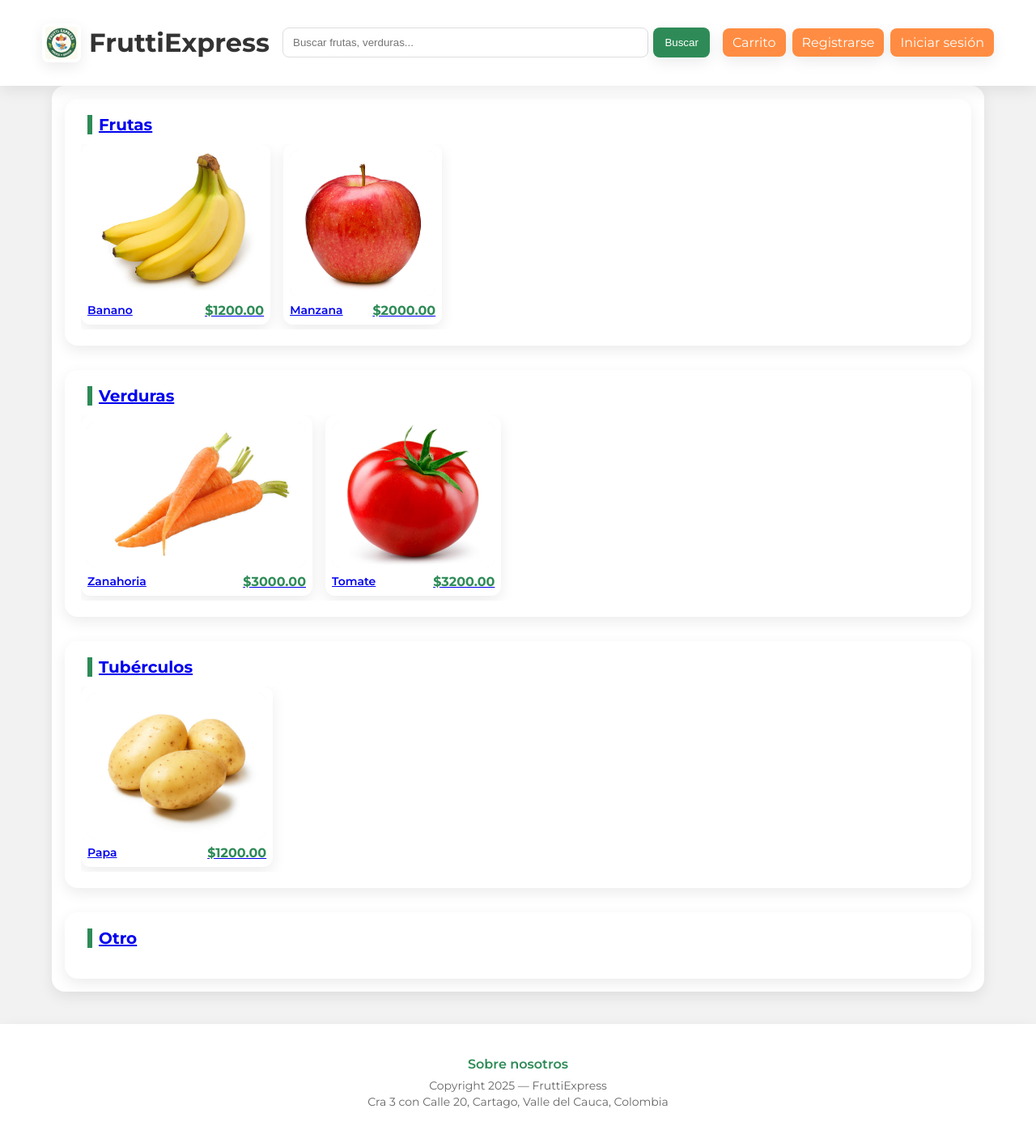
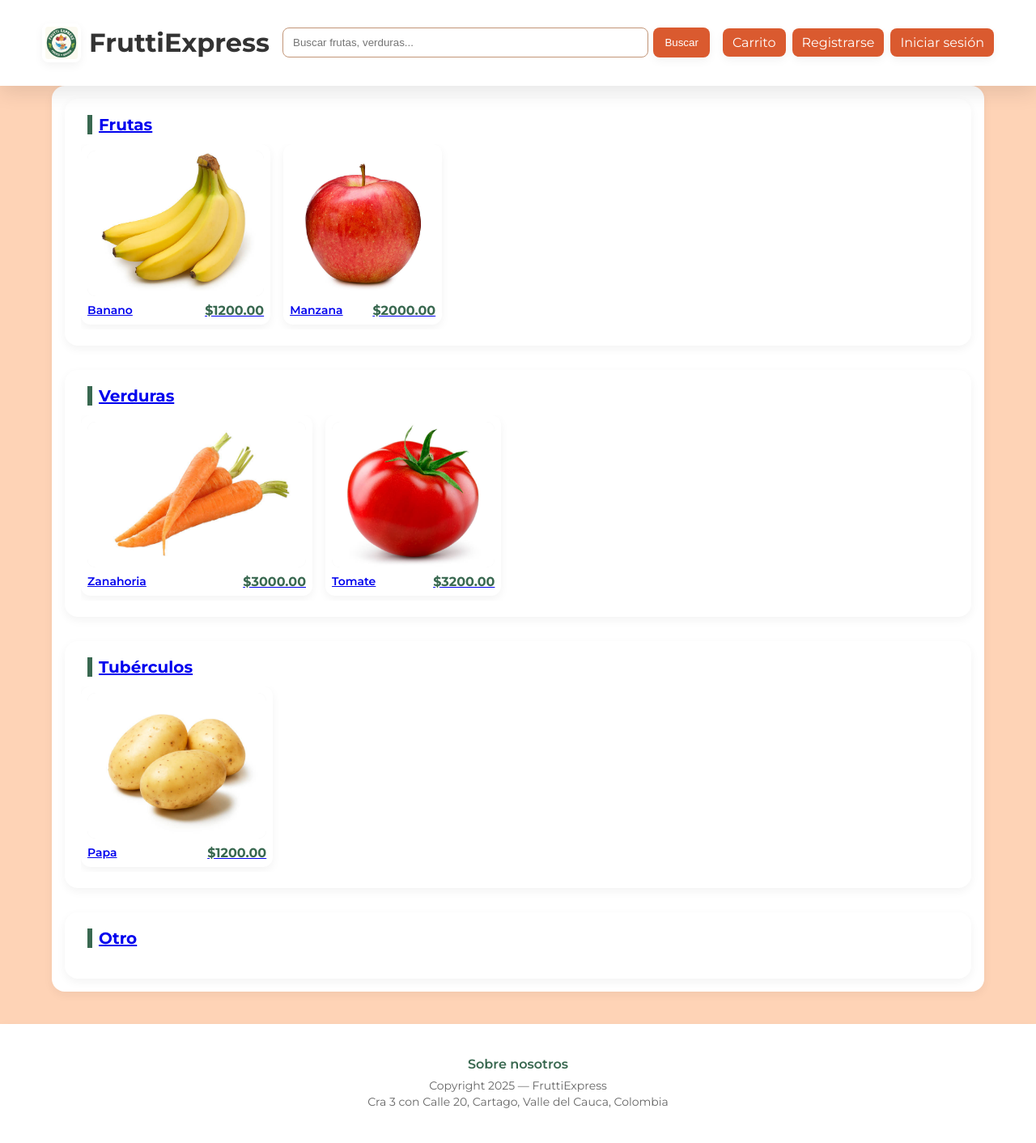
Before and after one commit to DavidLele/fruttiexpress, a Flask app: page / in a window 1280 px wide. Shown: the whole page at 81% size. Run offline with Flask 2, Linux system fonts and the light colour scheme; data comes from the database, SQL or seed files in the repository.

Commit message:
Revamp CSS styles with modern design and animations
Updated the CSS styles for a modern look with pastel colors, animations, and interactive effects. Improved layout and responsiveness for better user experience.

```diff
--- a/static/css/style.css
+++ b/static/css/style.css
@@ -1,303 +1,335 @@
-/* static/css/style.css */
-/* 🌿 FruttiExpress - Estilo actualizado con imágenes uniformes */
+/* static/css/style.css (versión mejorada) */
+/* 🌿 FruttiExpress - Estilo moderno con paleta pastel, animaciones y efectos interactivos */
 
 @import url('https://fonts.googleapis.com/css2?family=Montserrat:wght@300;400;600;700&display=swap');
 
-:root{
-  --verde:#2e8b57;
-  --naranja:#ff8c42;
-  --amarillo:#ffd26a;
-  --rojo:#e07a5f;
-  --blanco:#ffffff;
-  --gris:#f2f2f2;
-  --texto:#333;
-  --sombra: 0 6px 18px rgba(0,0,0,0.08);
+:root {
+  --fondo-principal: #fed3b6; /* Fondo principal pastel */
+  --naranja-principal: #da5a2f; /* Naranja cálido */
+  --beige: #c29577; /* Beige natural */
+  --marron: #97694a; /* Marrón terroso */
+  --amarillo-suave: #e6a751; /* Amarillo dorado */
+  --verde-fresco: #396850; /* Verde natural para frescura */
+  --blanco: #ffffff;
+  --texto: #333;
+  --sombra-suave: 0 4px 12px rgba(0,0,0,0.05);
+  --transicion: all 0.3s ease-in-out;
 }
 
-*{box-sizing:border-box;}
-body{
-  font-family:'Montserrat',sans-serif;
-  color:var(--texto);
-  margin:0;
-  background:var(--gris);
-  min-height:100vh;
-  display:flex;
-  flex-direction:column;
+* { box-sizing: border-box; }
+body {
+  font-family: 'Montserrat', sans-serif;
+  color: var(--texto);
+  margin: 0;
+  background: var(--fondo-principal);
+  min-height: 100vh;
+  display: flex;
+  flex-direction: column;
 }
 
-.container{max-width:1200px;margin:0 auto;padding:16px;}
+.container { max-width: 1200px; margin: 0 auto; padding: 16px; }
 
 /* ---------- HEADER ---------- */
-header.banner{
-  background:var(--blanco);
-  position:sticky;
-  top:0;
-  z-index:30;
-  box-shadow:var(--sombra);
+header.banner {
+  background: var(--blanco);
+  position: sticky;
+  top: 0;
+  z-index: 30;
+  box-shadow: var(--sombra-suave);
+  transition: var(--transicion);
 }
-.header-inner{
-  display:flex;
-  align-items:center;
-  gap:16px;
-  padding:12px;
-  flex-wrap:wrap;
+header.banner:hover { box-shadow: 0 8px 24px rgba(0,0,0,0.1); }
+.header-inner {
+  display: flex;
+  align-items: center;
+  gap: 16px;
+  padding: 12px;
+  flex-wrap: wrap;
 }
-.brand{display:flex;align-items:center;gap:10px;cursor:pointer;}
-.logo{width:48px;height:48px;object-fit:contain;border-radius:8px;box-shadow:var(--sombra);padding:4px;}
-
-.search{
-  flex:1;
-  display:flex;
-  gap:6px;
-  min-width:220px;
-}
-.search input{
-  flex:1;
-  padding:10px 12px;
-  border:1px solid #ddd;
-  border-radius:8px;
-  outline:none;
-}
-.search button{
-  background:var(--verde);
-  color:var(--blanco);
-  border:none;
-  padding:10px 14px;
-  border-radius:8px;
-  cursor:pointer;
-  box-shadow:var(--sombra);
+.brand { display: flex; align-items: center; gap: 10px; cursor: pointer; transition: var(--transicion); }
+.brand:hover { transform: scale(1.05); }
+.logo {
+  width: 48px;
+  height: 48px;
+  object-fit: contain;
+  border-radius: 8px;
+  box-shadow: var(--sombra-suave);
+  padding: 4px;
+  animation: fadeIn 1s ease-in-out;
 }
 
-.actions{display:flex;gap:8px;flex-wrap:wrap;}
-.btn{
-  background:var(--naranja);
-  color:#fff;
-  padding:8px 12px;
-  border-radius:8px;
-  text-decoration:none;
-  display:inline-block;
-  box-shadow:var(--sombra);
-  border:none;
-  cursor:pointer;
-  transition:all .2s ease-in-out;
+.search {
+  flex: 1;
+  display: flex;
+  gap: 6px;
+  min-width: 220px;
 }
-.btn.small{padding:6px 8px;font-size:12px;}
-.btn:hover{opacity:0.9;transform:translateY(-1px);}
+.search input {
+  flex: 1;
+  padding: 10px 12px;
+  border: 1px solid var(--beige);
+  border-radius: 8px;
+  outline: none;
+  transition: var(--transicion);
+}
+.search input:focus { border-color: var(--naranja-principal); box-shadow: 0 0 8px rgba(218, 90, 47, 0.2); }
+.search button {
+  background: var(--naranja-principal);
+  color: var(--blanco);
+  border: none;
+  padding: 10px 14px;
+  border-radius: 8px;
+  cursor: pointer;
+  box-shadow: var(--sombra-suave);
+  transition: var(--transicion);
+}
+.search button:hover { background: var(--amarillo-suave); transform: scale(1.05); }
+
+.actions { display: flex; gap: 8px; flex-wrap: wrap; }
+.btn {
+  background: var(--naranja-principal);
+  color: #fff;
+  padding: 8px 12px;
+  border-radius: 8px;
+  text-decoration: none;
+  display: inline-block;
+  box-shadow: var(--sombra-suave);
+  border: none;
+  cursor: pointer;
+  transition: var(--transicion);
+}
+.btn.small { padding: 6px 8px; font-size: 12px; }
+.btn:hover { background: var(--amarillo-suave); transform: scale(1.05) translateY(-2px); }
 
 /* ---------- MAIN CONTENT ---------- */
-main{
-  padding:30px 20px;
-  background:var(--blanco);
-  border-radius:16px;
-  box-shadow:var(--sombra);
-  margin:30px auto;
-  width:90%;
-  flex:1;
+main {
+  padding: 30px 20px;
+  background: var(--blanco);
+  border-radius: 16px;
+  box-shadow: var(--sombra-suave);
+  margin: 30px auto;
+  width: 90%;
+  flex: 1;
+  animation: slideUp 0.8s ease-out;
 }
 
-.carousels{
-  display:grid;
-  gap:30px;
+/* Animaciones clave */
+@keyframes fadeIn {
+  from { opacity: 0; }
+  to { opacity: 1; }
 }
-.carousel-block{
-  background:var(--blanco);
-  border-radius:16px;
-  box-shadow:var(--sombra);
-  padding:20px;
+@keyframes slideUp {
+  from { transform: translateY(20px); opacity: 0; }
+  to { transform: translateY(0); opacity: 1; }
 }
-.carousel-block h2{
-  margin:0 0 12px 8px;
-  font-size:20px;
-  color:var(--verde);
-  border-left:6px solid var(--verde);
-  padding-left:8px;
+
+.carousels { display: grid; gap: 30px; }
+.carousel-block {
+  background: var(--blanco);
+  border-radius: 16px;
+  box-shadow: var(--sombra-suave);
+  padding: 20px;
+  transition: var(--transicion);
 }
-.carousel{
-  display:flex;
-  gap:16px;
-  overflow:auto;
-  padding-bottom:6px;
-  scroll-behavior:smooth;
+.carousel-block:hover { box-shadow: 0 8px 24px rgba(0,0,0,0.1); }
+.carousel-block h2 {
+  margin: 0 0 12px 8px;
+  font-size: 20px;
+  color: var(--verde-fresco);
+  border-left: 6px solid var(--verde-fresco);
+  padding-left: 8px;
+  transition: var(--transicion);
+}
+.carousel-block h2:hover { color: var(--naranja-principal); }
+
+/* Carousel con scroll suave y snap */
+.carousel {
+  display: flex;
+  gap: 16px;
+  overflow-x: auto;
+  padding-bottom: 6px;
+  scroll-behavior: smooth;
+  scroll-snap-type: x mandatory;
+  -webkit-overflow-scrolling: touch;
 }
 
 /* ---------- PRODUCT CARDS ---------- */
-.card{
-  min-width:180px;
-  background:var(--blanco);
-  border-radius:12px;
-  padding:8px;
-  box-shadow:var(--sombra);
-  flex-shrink:0;
-  transition:transform .2s ease-in-out;
+.card {
+  min-width: 180px;
+  background: var(--blanco);
+  border-radius: 12px;
+  padding: 8px;
+  box-shadow: var(--sombra-suave);
+  flex-shrink: 0;
+  transition: var(--transicion);
+  animation: fadeIn 0.5s ease-in-out;
 }
-.card:hover{
-  transform:translateY(-4px);
+.card:hover {
+  transform: translateY(-6px) scale(1.03);
+  box-shadow: 0 12px 24px rgba(0,0,0,0.1);
 }
 
-/* 👇 Mejora: imágenes con tamaño uniforme */
-.card img{
-  width:100%;
-  height:180px;            /* altura igual para todas las imágenes */
-  object-fit:cover;        /* recorta sin deformar */
-  object-position:center;  /* centra el recorte */
-  border-radius:10px;
-  background:#f0f0f0;      /* fondo neutro si hay zonas vacías */
-  display:block;
+.card img {
+  width: 100%;
+  height: 180px;
+  object-fit: cover;
+  object-position: center;
+  border-radius: 10px;
+  background: #f0f0f0;
+  display: block;
+  transition: var(--transicion);
 }
+.card:hover img { filter: brightness(1.05); }
 
-.card-info{
-  display:flex;
-  justify-content:space-between;
-  align-items:center;
-  margin-top:8px;
+.card-info {
+  display: flex;
+  justify-content: space-between;
+  align-items: center;
+  margin-top: 8px;
 }
-.card .name{
-  font-weight:600;
-  font-size:14px;
-}
-.card .price{
-  font-weight:700;
-  color:var(--verde);
-}
+.card .name { font-weight: 600; font-size: 14px; }
+.card .price { font-weight: 700; color: var(--verde-fresco); }
 
 /* ---------- CATEGORY GRID ---------- */
-.grid-products{
-  display:grid;
-  grid-template-columns:repeat(auto-fill,minmax(220px,1fr));
-  gap:20px;
+.grid-products {
+  display: grid;
+  grid-template-columns: repeat(auto-fill, minmax(220px, 1fr));
+  gap: 20px;
 }
-.product-listing{
-  background:var(--blanco);
-  padding:12px;
-  border-radius:12px;
-  box-shadow:var(--sombra);
-  transition:transform .2s ease-in-out;
+.product-listing {
+  background: var(--blanco);
+  padding: 12px;
+  border-radius: 12px;
+  box-shadow: var(--sombra-suave);
+  transition: var(--transicion);
 }
-.product-listing:hover{transform:translateY(-4px);}
-.product-listing img{
-  width:100%;
-  height:180px;            /* mismo tamaño también en vistas de categoría */
-  object-fit:cover;
-  object-position:center;
-  border-radius:10px;
-  background:#f0f0f0;
+.product-listing:hover {
+  transform: translateY(-6px) scale(1.03);
+  box-shadow: 0 12px 24px rgba(0,0,0,0.1);
 }
-.product-listing .info{padding-top:8px;}
-.product-listing .price{color:var(--verde);font-weight:700;}
+.product-listing img {
+  width: 100%;
+  height: 180px;
+  object-fit: cover;
+  object-position: center;
+  border-radius: 10px;
+  background: #f0f0f0;
+  transition: var(--transicion);
+}
+.product-listing:hover img { filter: brightness(1.05); }
+.product-listing .info { padding-top: 8px; }
+.product-listing .price { color: var(--verde-fresco); font-weight: 700; }
 
 /* ---------- PRODUCT PAGE ---------- */
-.product-page .product-detail{
-  display:flex;
-  gap:24px;
-  flex-wrap:wrap;
+.product-page .product-detail {
+  display: flex;
+  gap: 24px;
+  flex-wrap: wrap;
 }
-.product-page .left{
-  flex:1;
-  min-width:240px;
+.product-page .left { flex: 1; min-width: 240px; }
+.product-page .left img {
+  width: 100%;
+  height: 350px;
+  object-fit: cover;
+  object-position: center;
+  border-radius: 12px;
+  box-shadow: var(--sombra-suave);
+  transition: var(--transicion);
 }
-.product-page .left img{
-  width:100%;
-  height:350px;           /* recuadro fijo para imagen individual */
-  object-fit:cover;
-  object-position:center;
-  border-radius:12px;
-  box-shadow:var(--sombra);
-}
-.product-page .right{
-  flex:1;
-  min-width:280px;
-}
-.add-form label{
-  display:block;
-  margin-bottom:8px;
-  font-weight:600;
-}
+.product-page .left img:hover { transform: scale(1.02); }
+.product-page .right { flex: 1; min-width: 280px; }
+.add-form label { display: block; margin-bottom: 8px; font-weight: 600; }
 .add-form input,
 .add-form select,
 .form input,
-.form textarea{
-  width:100%;
-  padding:8px;
-  border:1px solid #ddd;
-  border-radius:8px;
-  font-family:'Montserrat',sans-serif;
+.form textarea {
+  width: 100%;
+  padding: 8px;
+  border: 1px solid var(--beige);
+  border-radius: 8px;
+  font-family: 'Montserrat', sans-serif;
+  transition: var(--transicion);
 }
-.add-form .actions{margin-top:10px;}
-.descripcion p{color:#444;line-height:1.4;}
+.add-form input:focus,
+.add-form select:focus,
+.form input:focus,
+.form textarea:focus { border-color: var(--naranja-principal); }
+.add-form .actions { margin-top: 10px; }
+.descripcion p { color: #444; line-height: 1.4; }
 
 /* ---------- FORMS ---------- */
-.form-page{
-  background:var(--blanco);
-  padding:24px;
-  border-radius:12px;
-  box-shadow:var(--sombra);
-  max-width:700px;
-  margin:40px auto;
+.form-page {
+  background: var(--blanco);
+  padding: 24px;
+  border-radius: 12px;
+  box-shadow: var(--sombra-suave);
+  max-width: 700px;
+  margin: 40px auto;
+  animation: slideUp 0.8s ease-out;
 }
-.form label{
-  display:block;
-  margin-bottom:10px;
-  font-weight:500;
-}
-.form button{margin-top:8px;}
+.form label { display: block; margin-bottom: 10px; font-weight: 500; }
+.form button { margin-top: 8px; }
 
 /* ---------- CART ---------- */
-.cart-table{
-  width:100%;
-  border-collapse:collapse;
-  background:var(--blanco);
-  border-radius:12px;
-  box-shadow:var(--sombra);
-  margin-bottom:20px;
+.cart-table {
+  width: 100%;
+  border-collapse: collapse;
+  background: var(--blanco);
+  border-radius: 12px;
+  box-shadow: var(--sombra-suave);
+  margin-bottom: 20px;
 }
 .cart-table th,
-.cart-table td{
-  padding:12px;
-  border-bottom:1px solid #eee;
-  text-align:left;
+.cart-table td {
+  padding: 12px;
+  border-bottom: 1px solid #eee;
+  text-align: left;
 }
-.checkout-box{
-  background:#fff;
-  padding:16px;
-  border-radius:12px;
-  box-shadow:var(--sombra);
-  margin-top:12px;
+.checkout-box {
+  background: #fff;
+  padding: 16px;
+  border-radius: 12px;
+  box-shadow: var(--sombra-suave);
+  margin-top: 12px;
 }
 
 /* ---------- FOOTER ---------- */
-.site-footer{
-  background:var(--blanco);
-  margin-top:40px;
-  padding:24px 0;
-  box-shadow:var(--sombra);
+.site-footer {
+  background: var(--blanco);
+  margin-top: 40px;
+  padding: 24px 0;
+  box-shadow: var(--sombra-suave);
 }
-.footer-inner{
-  display:flex;
-  justify-content:center;
-  align-items:center;
-  flex-direction:column;
-  text-align:center;
-  gap:8px;
+.footer-inner {
+  display: flex;
+  justify-content: center;
+  align-items: center;
+  flex-direction: column;
+  text-align: center;
+  gap: 8px;
 }
-.about a{
-  font-weight:600;
-  color:var(--verde);
-  text-decoration:none;
-  margin-bottom:6px;
-  display:inline-block;
+.about a {
+  font-weight: 600;
+  color: var(--verde-fresco);
+  text-decoration: none;
+  margin-bottom: 6px;
+  display: inline-block;
+  transition: var(--transicion);
 }
-.about p{
-  margin:2px 0;
-  color:#666;
-  font-size:14px;
+.about a:hover { color: var(--naranja-principal); transform: scale(1.05); }
+.about p {
+  margin: 2px 0;
+  color: #666;
+  font-size: 14px;
 }
 
 /* ---------- RESPONSIVE ---------- */
-@media (max-width:700px){
-  .header-inner{flex-direction:column;align-items:stretch;}
-  .search{order:2;width:100%;}
-  .actions{order:3;justify-content:flex-end;}
-  .product-page .product-detail{flex-direction:column;}
-  .card img{height:160px;}
-  main{width:95%;padding:20px;}
+@media (max-width: 700px) {
+  .header-inner { flex-direction: column; align-items: stretch; }
+  .search { order: 2; width: 100%; }
+  .actions { order: 3; justify-content: flex-end; }
+  .product-page .product-detail { flex-direction: column; }
+  .card img { height: 160px; }
+  main { width: 95%; padding: 20px; }
+  .carousel { scroll-snap-type: x proximity; } /* Mejora scroll en móvil */
 }
```
